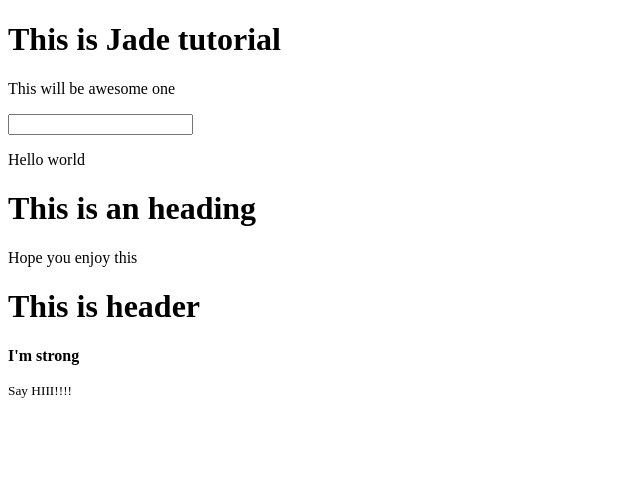
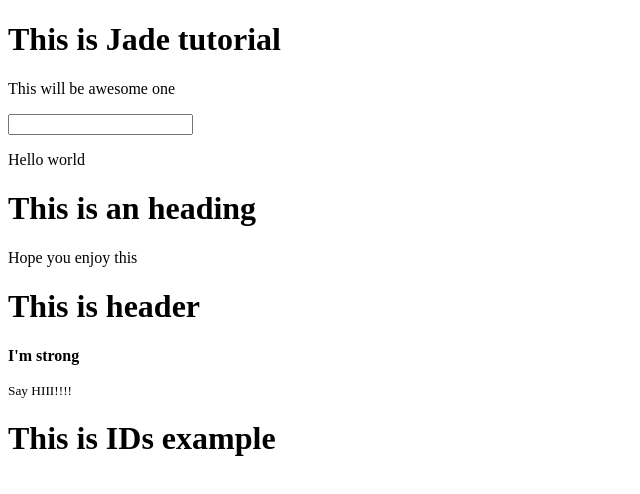
Before and after one commit to imparvez/jade-learnings, a plain HTML site: page index.jade in a window 1280 px wide. Shown: the whole page, without its empty margins (0-640 px from the left). Drawn offline with nearby package versions, Linux system fonts and the light colour scheme; files that its build step writes are made by us from their sources.

Commit message:
Documented and implemented id in jade

```diff
--- a/index.jade
+++ b/index.jade
@@ -28,3 +28,7 @@
 		.wrapper
 			h1
 				a.logo
+
+	#container-fluid
+		.row
+			h1 This is IDs example
```
Also changed, not shown: README.md.
